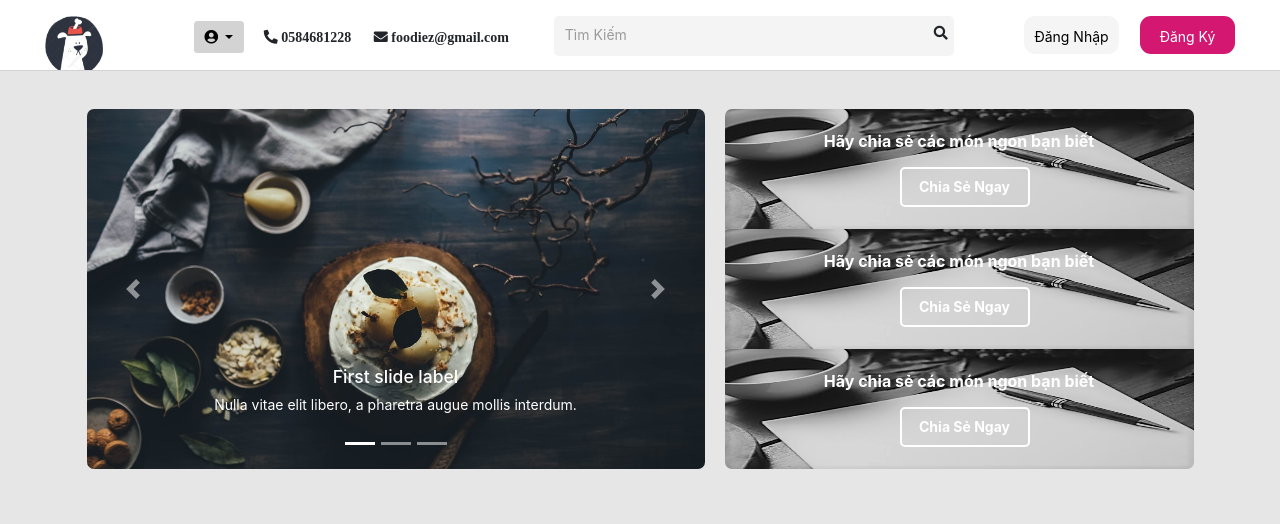
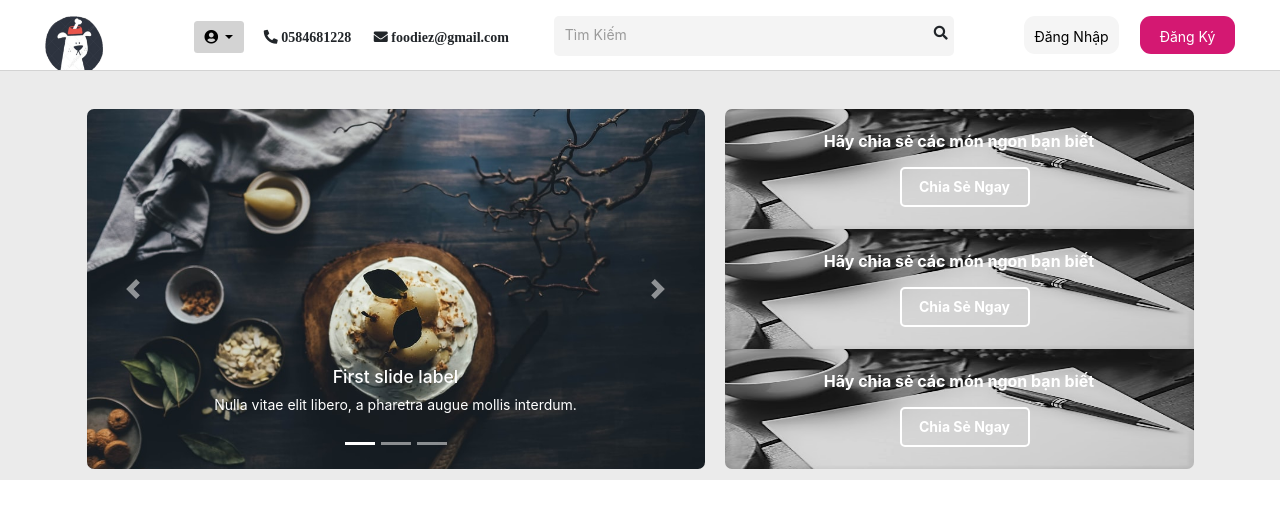
Before and after one commit to truongan2000pro/foodiez, a plain HTML site: page main.html in a window 1280 px wide. Drawn offline with nearby package versions, Linux system fonts and the light colour scheme.

Commit message:
Update main.css

```diff
--- a/main.css
+++ b/main.css
@@ -296,8 +296,7 @@ li {
 /* home */
 .home-container {
   padding-top: 69px;
-  background-color: #e6e6e6;
-  height: 100vh;
+  background-color: #ebebeb;
 }
 i:hover {
   cursor: pointer;
```
